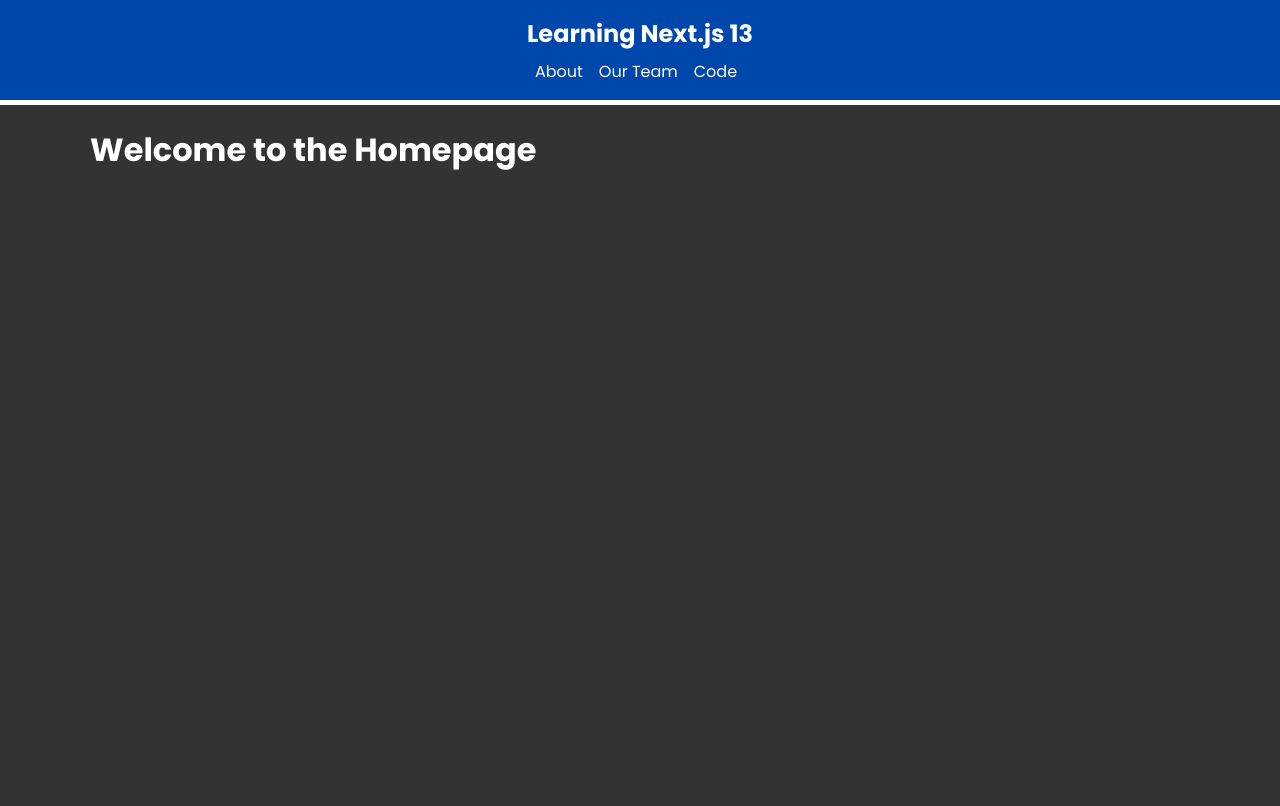
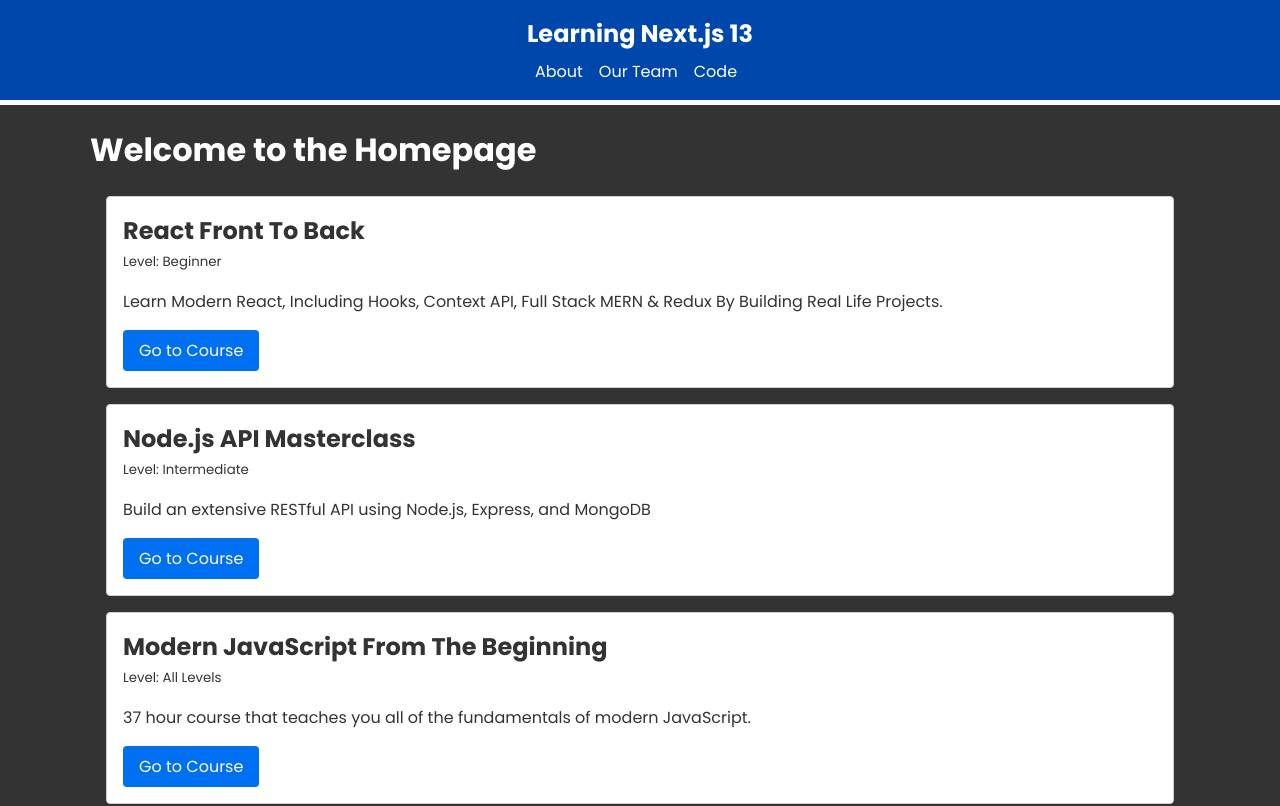
Before and after one commit to markpackham/next_js13_learn, a Next.js app: page / in a window 1280 px wide. Shown: the top 806 px of the page. Built offline with nearby package versions, Linux system fonts and the light colour scheme.

Commit message:
pass down courses from homepage
https://youtu.be/Y6KDk5iyrYE?t=4585

```diff
--- a/app/components/Courses.jsx
+++ b/app/components/Courses.jsx
@@ -8,7 +8,7 @@ import Link from "next/link";
 //   return courses;
 // }
 
-const Courses = async ({ courses }) => {
+const Courses = ({ courses }) => {
   // const courses = await fetchCourses();
   return (
     <div className="courses">
--- a/app/page.jsx
+++ b/app/page.jsx
@@ -15,11 +15,18 @@ const HomePage = () => {
       setCourses(data);
       setLoading(false);
     };
+
+    fetchCourses();
   }, []);
+
+  if (loading) {
+    return <LoadingPage />;
+  }
 
   return (
     <>
       <h1>Welcome to the Homepage</h1>
+      <Courses courses={courses} />
     </>
   );
 };
```
